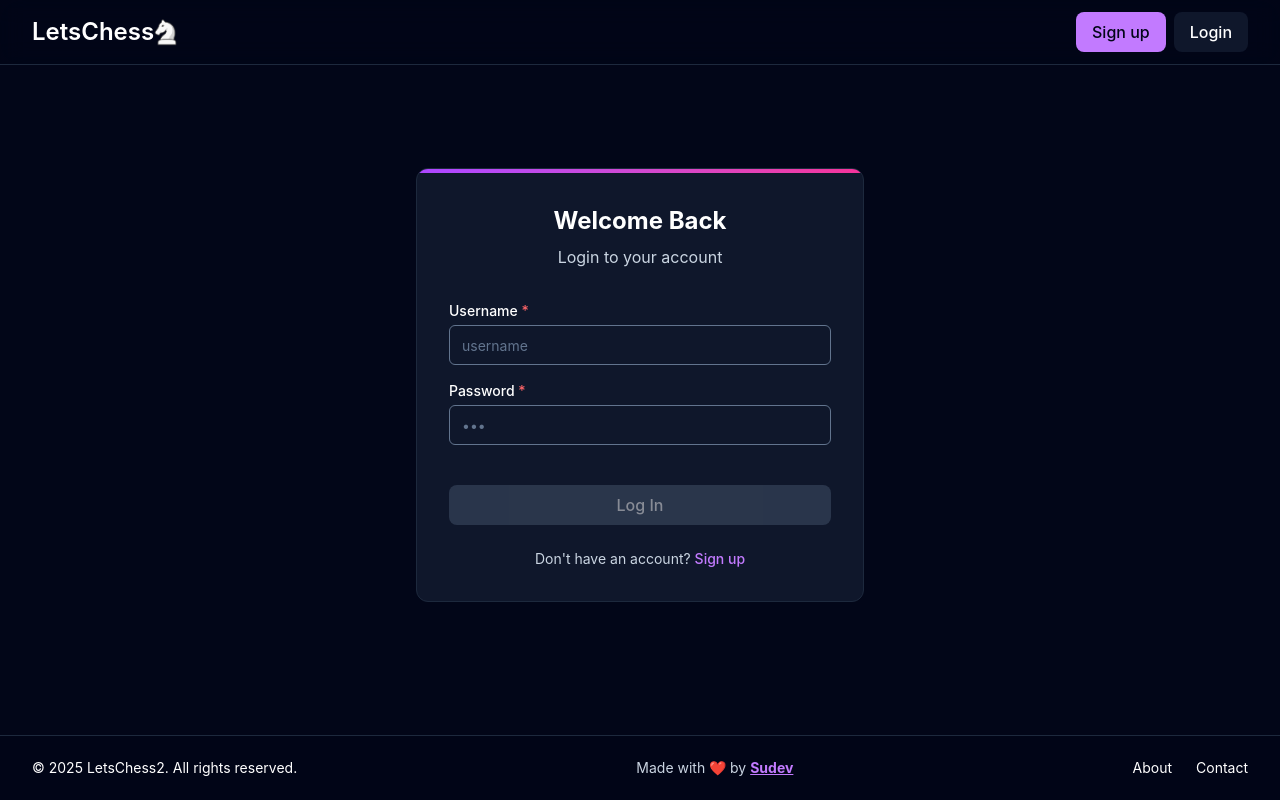
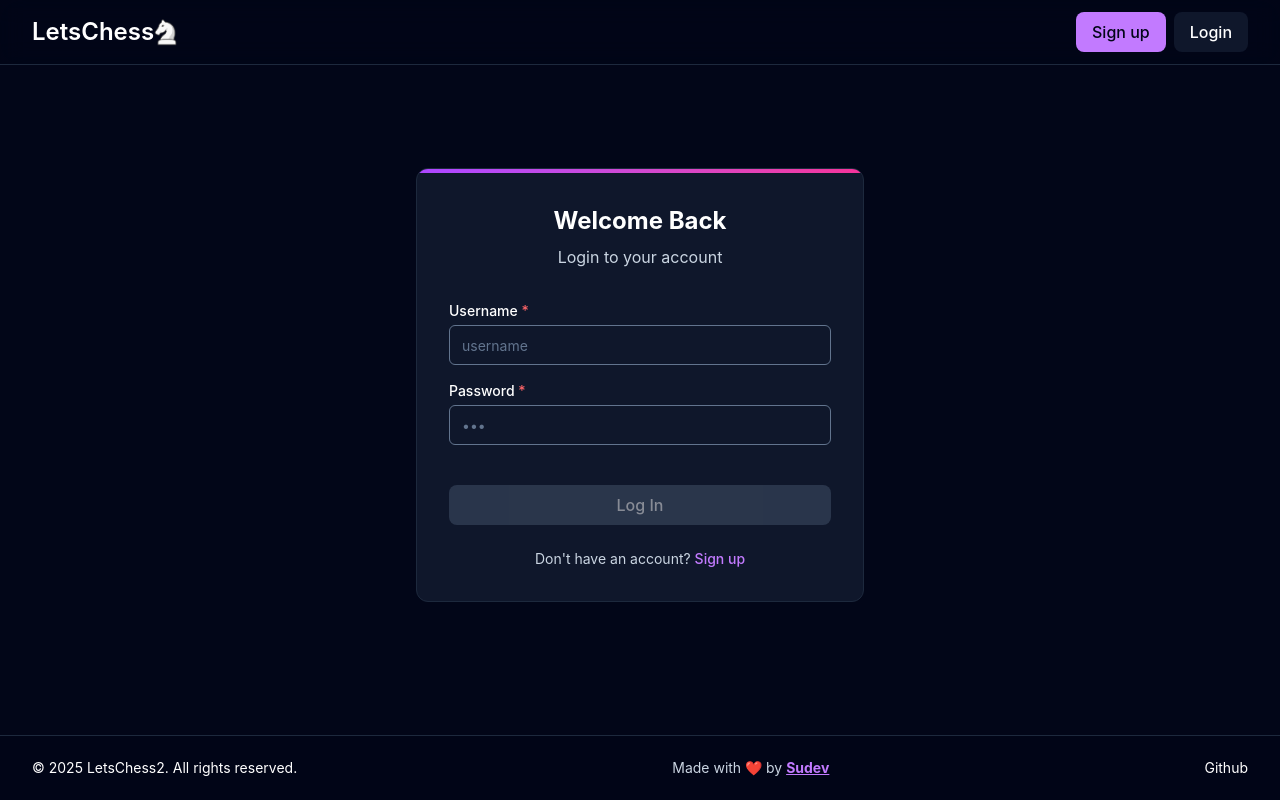
Before and after one commit to SudevOP1/LetsChess2, a React (Vite) app in the folder apps/frontend/: page /LetsChess2/login in a window 1280 px wide. Built offline with nearby package versions, Linux system fonts and the light colour scheme.

Commit message:
changed footer

```diff
--- a/apps/frontend/src/components/ui/Footer.jsx
+++ b/apps/frontend/src/components/ui/Footer.jsx
@@ -1,11 +1,7 @@
 const footerLinks = [
   {
-    title: "About",
-    url: "#",
-  },
-  {
-    title: "Contact",
-    url: "#",
+    title: "Github",
+    url: "https://github.com/SudevOP1/LetsChess2/",
   },
 ];
 
```
